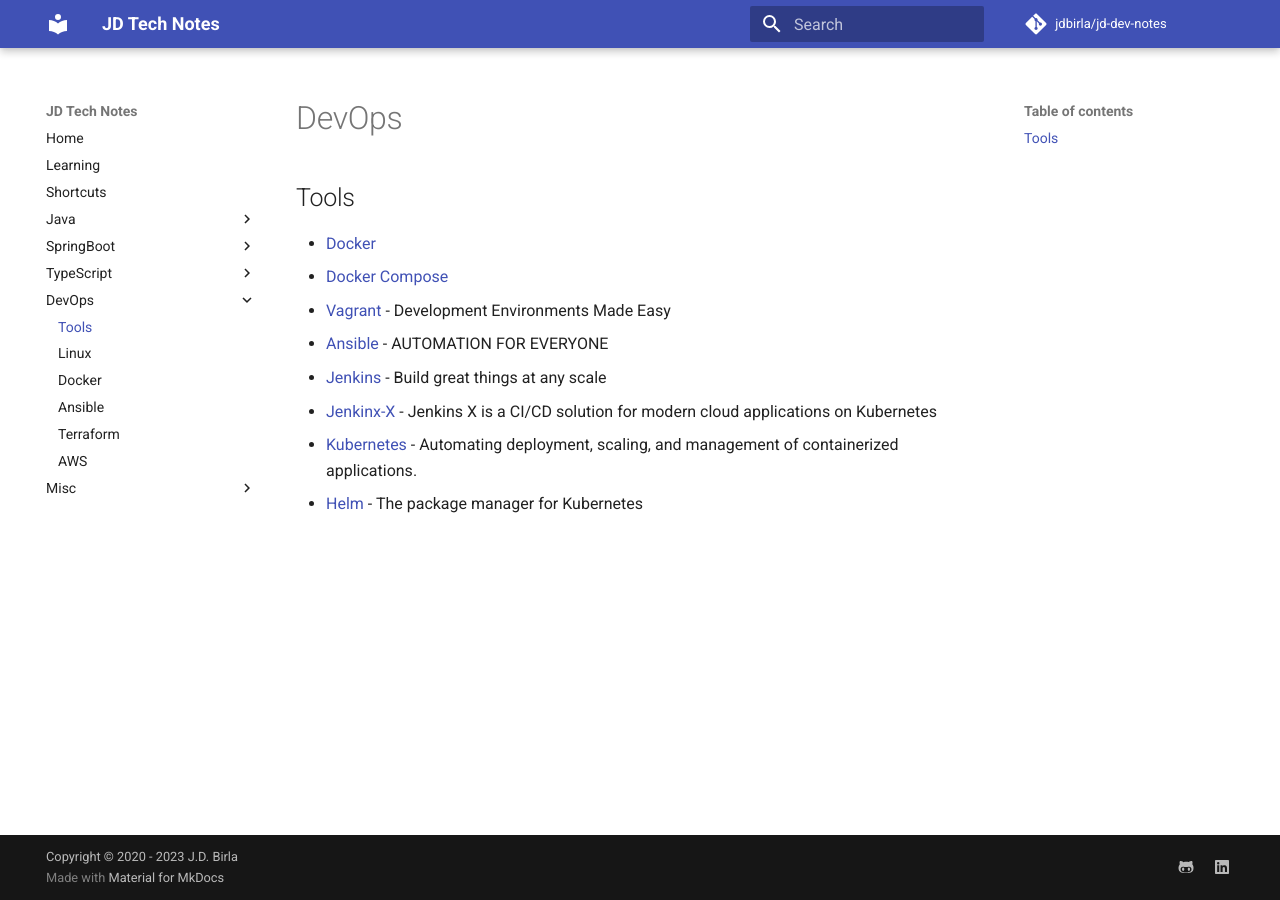
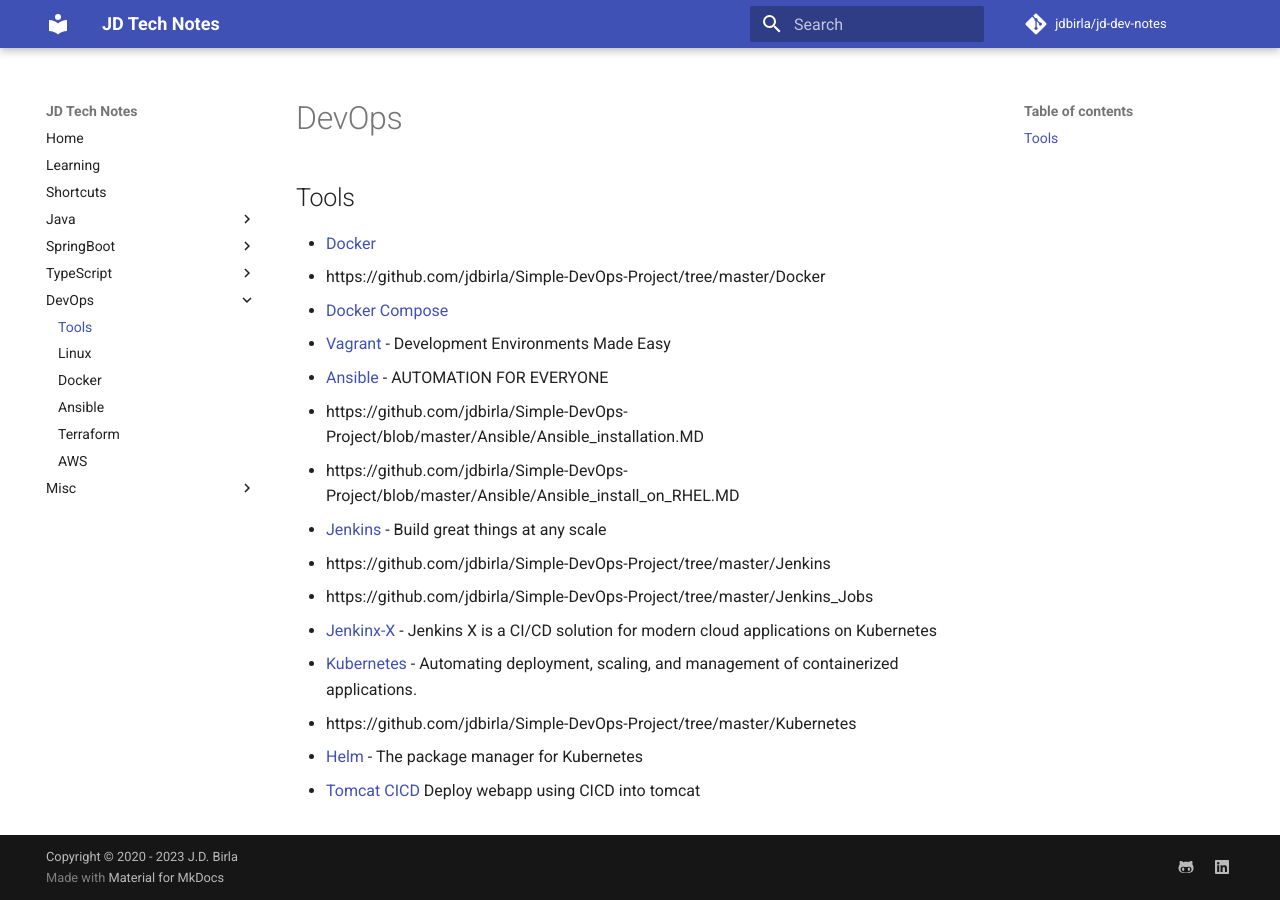
Before and after one commit to jdbirla/jd-dev-notes, an MkDocs documentation site: the page built from docs/devops/devops.md, in a window 1280 px wide. Built offline with MkDocs 1.6.1 and Material for MkDocs 9.7.7, drawn with Linux system fonts in a browser that asks for light colours; comment, search, counter and statistics services are not loaded.

Commit message:
Update devops.md

```diff
--- a/docs/devops/devops.md
+++ b/docs/devops/devops.md
@@ -4,10 +4,17 @@
 ## Tools
 
 - [Docker](https://www.docker.com/)
+  - https://github.com/jdbirla/Simple-DevOps-Project/tree/master/Docker
 - [Docker Compose](https://docs.docker.com/compose/)
 - [Vagrant](https://www.vagrantup.com/) - Development Environments Made Easy
 - [Ansible](https://www.ansible.com/) - AUTOMATION FOR EVERYONE
+   - https://github.com/jdbirla/Simple-DevOps-Project/blob/master/Ansible/Ansible_installation.MD
+   - https://github.com/jdbirla/Simple-DevOps-Project/blob/master/Ansible/Ansible_install_on_RHEL.MD
 - [Jenkins](https://jenkins.io/) - Build great things at any scale
+ - https://github.com/jdbirla/Simple-DevOps-Project/tree/master/Jenkins
+ - https://github.com/jdbirla/Simple-DevOps-Project/tree/master/Jenkins_Jobs
 - [Jenkinx-X](http://jenkins-x.io/) - Jenkins X is a CI/CD solution for modern cloud applications on Kubernetes
 - [Kubernetes](https://kubernetes.io/) - Automating deployment, scaling, and management of containerized applications.
+ - https://github.com/jdbirla/Simple-DevOps-Project/tree/master/Kubernetes
 - [Helm](https://helm.sh/) - The package manager for Kubernetes
+- [Tomcat CICD](https://github.com/jdbirla/Simple-DevOps-Project/blob/master/Tomcat/tomcat_installation.MD) Deploy webapp using CICD into tomcat
```
